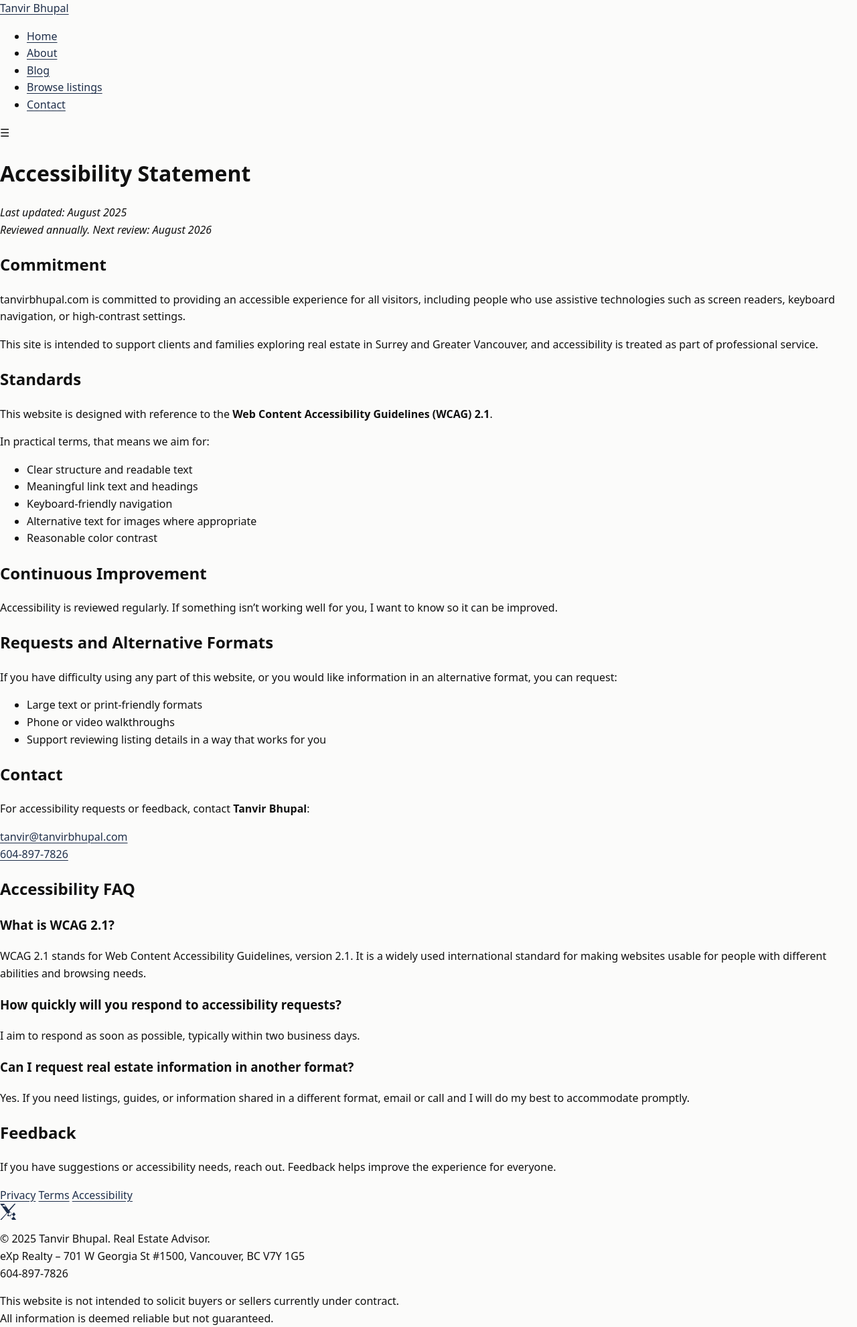
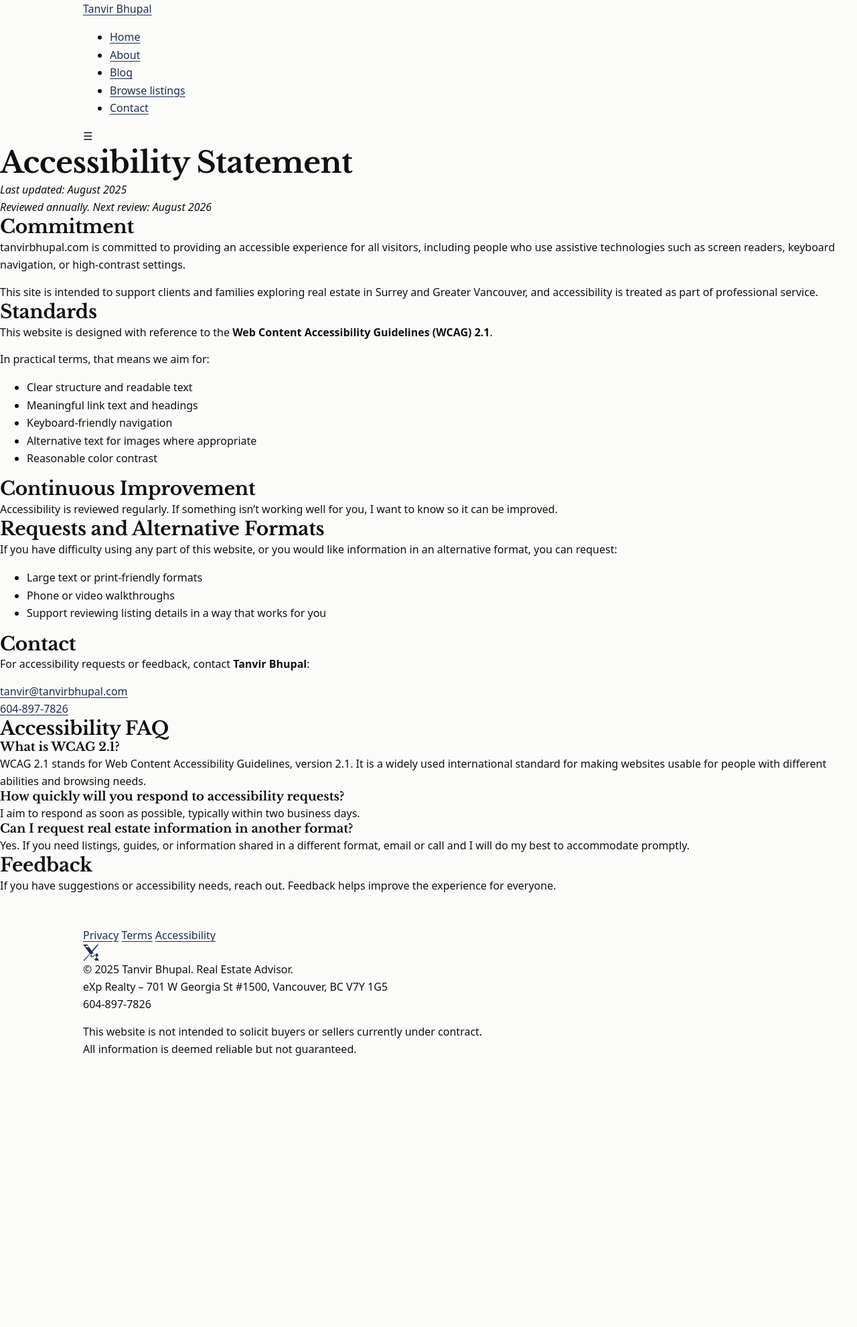
Before and after one commit to gvancouverhomes/gvancouverhomes.github.io, a Jekyll site: the page built from accessibility.md, in a window 1280 px wide. Shown: the whole page at 67% size. Built offline with Jekyll 4.4.1, drawn with Linux system fonts in a browser that asks for light colours; after the commit the page ends 1580 px from its top, so only the background shows below that.

Commit message:
Add editorial spacing, opening image sizing, and stable blog card grid

```diff
--- a/assets/css/app.css
+++ b/assets/css/app.css
@@ -1,6 +1,6 @@
 /* app.css
    Single source of truth
-   Foundation only — no polish, no cards, no hero styling
+   Stable, accessible, mobile-first baseline
 */
 
 /* =========================
@@ -20,7 +20,7 @@
 body {
   min-height: 100%;
   margin: 0;
-  line-height: 1.6;
+  line-height: 1.65;
   background-color: #fbfbfa;
   color: #111111;
   font-family: system-ui, -apple-system, BlinkMacSystemFont, "Segoe UI",
@@ -49,6 +49,7 @@
 a {
   color: #1f2f4a;
   text-decoration: underline;
+  text-decoration-thickness: 1px;
   text-underline-offset: 3px;
 }
 
@@ -65,4 +66,183 @@
   scroll-margin-top: 80px;
 }
 
-/* ===============*
+/* Visually hidden (still readable by screen readers) */
+.visually-hidden {
+  position: absolute !important;
+  height: 1px;
+  width: 1px;
+  overflow: hidden;
+  clip: rect(1px, 1px, 1px, 1px);
+  white-space: nowrap;
+}
+
+/* =========================
+   2. Typography
+   ========================= */
+
+h1,
+h2,
+h3 {
+  font-family: "Libre Baskerville", serif;
+  font-weight: 700;
+  line-height: 1.2;
+  margin: 0;
+}
+
+h1 {
+  font-size: clamp(28px, 4vw, 44px);
+  letter-spacing: -0.01em;
+}
+
+h2 {
+  font-size: clamp(20px, 2.4vw, 28px);
+  letter-spacing: -0.01em;
+}
+
+h3 {
+  font-size: 18px;
+}
+
+p {
+  margin: 0;
+  color: #111111;
+}
+
+p + p {
+  margin-top: 14px;
+}
+
+/* =========================
+   3. Layout primitives
+   ========================= */
+
+.container {
+  max-width: 1080px;
+  margin: 0 auto;
+  padding-left: 24px;
+  padding-right: 24px;
+}
+
+.section {
+  padding: 64px 0;
+}
+
+/* Give the main content a little top/bottom rhythm */
+.page-content {
+  padding-bottom: 48px;
+}
+
+/* =========================
+   4. Homepage structure
+   ========================= */
+
+/* Opening magazine image */
+.section.opening-image {
+  padding: 28px 0 10px;
+}
+
+.section.opening-image img {
+  width: 100%;
+  height: 380px;
+  object-fit: cover;
+  border-radius: 14px;
+}
+
+@media (max-width: 640px) {
+  .section.opening-image img {
+    height: 220px;
+  }
+}
+
+/* Hero text block (below opening image) */
+.hero {
+  padding: 18px 0 28px;
+}
+
+.hero-content h1 {
+  max-width: 22ch;
+}
+
+.hero-content p {
+  margin-top: 14px;
+  max-width: 58ch;
+  color: #2b2b2b;
+}
+
+/* Intro-wide */
+.section.intro-wide h2 {
+  margin-bottom: 16px;
+}
+
+.section.intro-wide .statement {
+  max-width: 68ch;
+  color: #1a1a1a;
+}
+
+.section.intro-wide .read-more {
+  display: inline-block;
+  margin-top: 18px;
+}
+
+/* Latest insights */
+.section.latest-insights h2 {
+  margin-bottom: 18px;
+}
+
+/* Blog card grid */
+.blog-cards {
+  display: grid;
+  grid-template-columns: repeat(3, minmax(0, 1fr));
+  gap: 18px;
+}
+
+@media (max-width: 900px) {
+  .blog-cards {
+    grid-template-columns: repeat(2, minmax(0, 1fr));
+  }
+}
+
+@media (max-width: 640px) {
+  .blog-cards {
+    grid-template-columns: 1fr;
+  }
+}
+
+.blog-card {
+  display: block;
+  border-radius: 14px;
+  overflow: hidden;
+  border: 1px solid rgba(0, 0, 0, 0.08);
+  background: #ffffff;
+  text-decoration: none;
+}
+
+.blog-card:hover {
+  border-color: rgba(31, 47, 74, 0.28);
+}
+
+.blog-card img {
+  width: 100%;
+  height: 180px;
+  object-fit: cover;
+}
+
+.blog-card-content {
+  padding: 14px 14px 16px;
+}
+
+.blog-card-content h3 {
+  margin: 0;
+}
+
+.blog-card-content p {
+  margin-top: 8px;
+  color: #4a4a4a;
+  line-height: 1.55;
+}
+
+/* Prevent underline weirdness on card titles (cards are clickable already) */
+.blog-card h3,
+.blog-card p {
+  text-decoration: none;
+}
```
